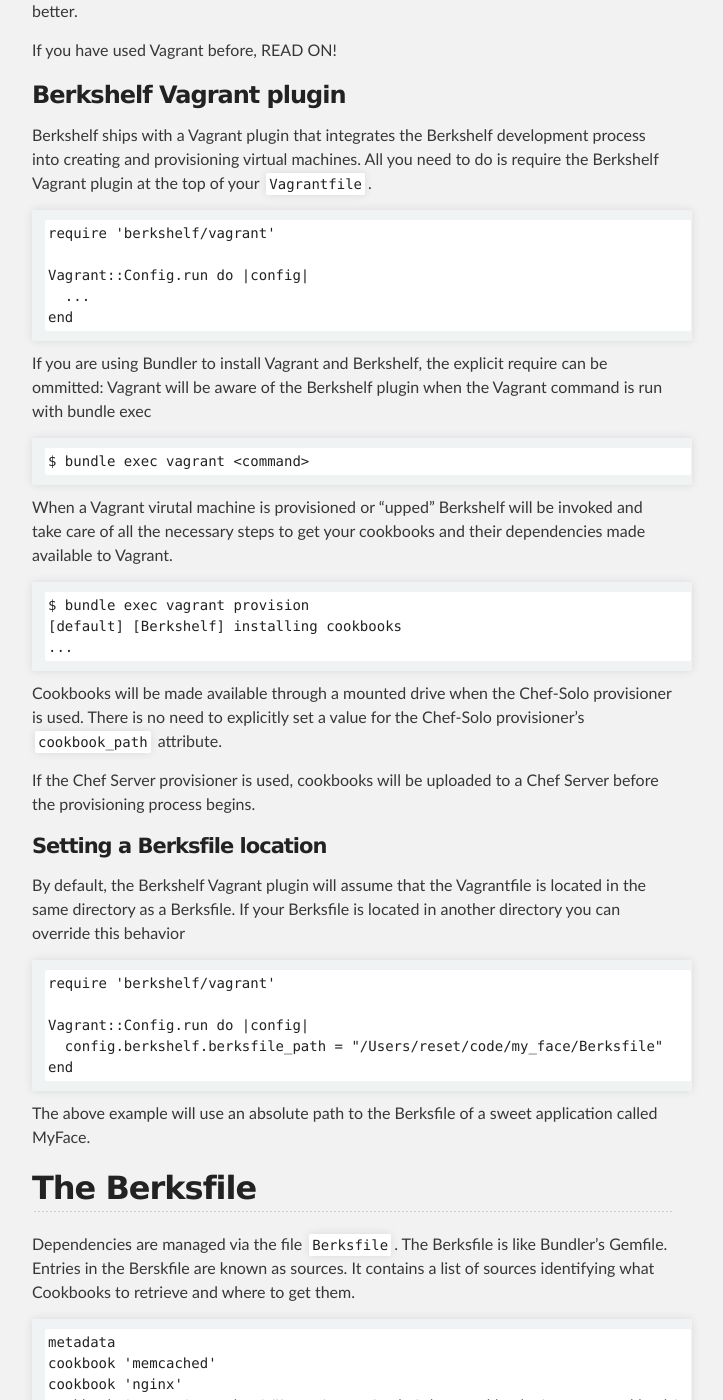
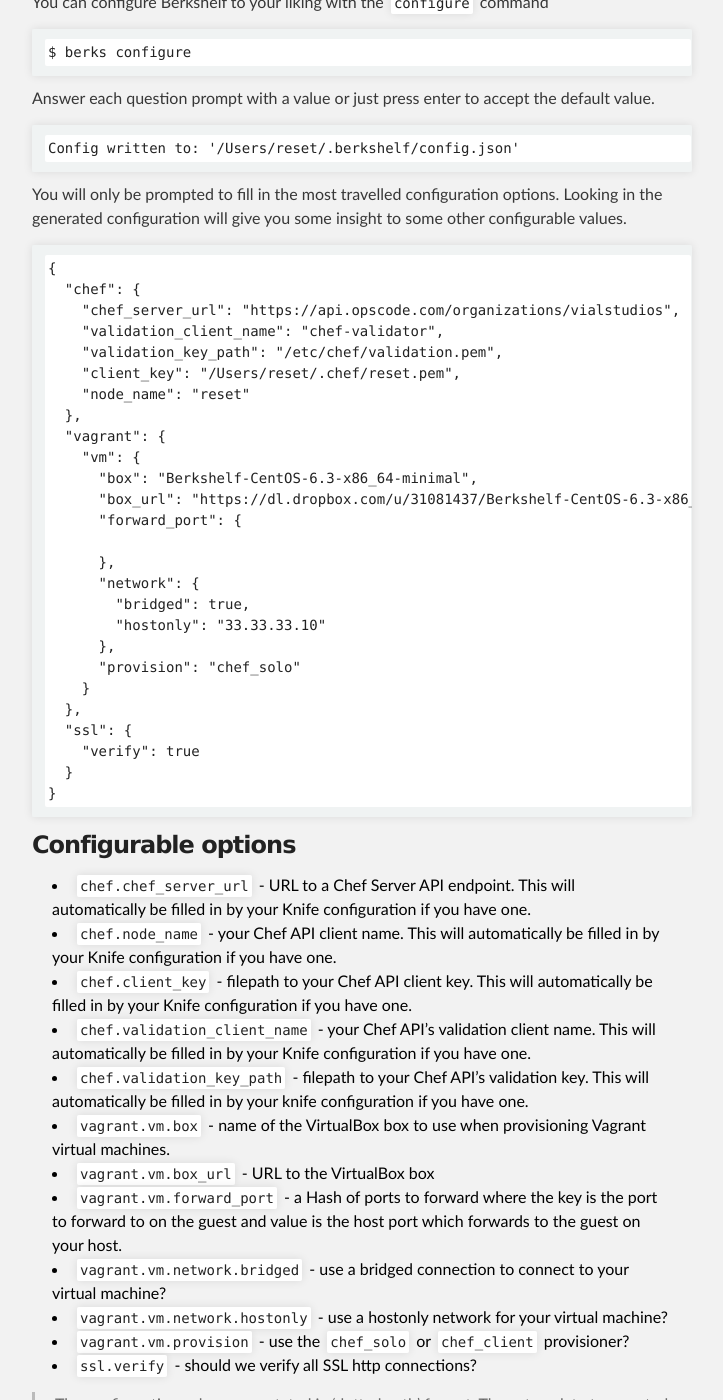
Before and after one commit to berkshelf/berkshelf, a Jekyll site: the page built from index.html, in a window 1280 px wide and 1400 px high, scrolled down 2222 px. Shown: the whole window, without its empty margins (288-1011 px from the left). Built offline with Jekyll 4.4.1, drawn with Linux system fonts in a browser that asks for light colours; some of the changed text lies outside the part shown.

Commit message:
add configuring berkshelf section

```diff
--- a/_includes/index.md
+++ b/_includes/index.md
@@ -55,6 +55,64 @@ You can easily install your Cookbooks and their dependencies to a location other
 
 This will install your Cookbooks to the `vendor/cookbooks` directory relative to where you ran the command from. Inside the vendored cookbooks directory you will find a directory named after the cookbook it contains.
 
+## Configuring Berkshelf
+
+Berkshelf will run with a default configuration unless you explicitly generate one. The configuration will attempt to populate itself with values found in your Knife configuration (if you have one) and fill in the rest with other sensible defaults.
+
+You can configure Berkshelf to your liking with the `configure` command
+
+    $ berks configure
+
+Answer each question prompt with a value or just press enter to accept the default value.
+
+    Config written to: '/Users/reset/.berkshelf/config.json'
+
+You will only be prompted to fill in the most travelled configuration options. Looking in the generated configuration will give you some insight to some other configurable values.
+
+    {
+      "chef": {
+        "chef_server_url": "https://api.opscode.com/organizations/vialstudios",
+        "validation_client_name": "chef-validator",
+        "validation_key_path": "/etc/chef/validation.pem",
+        "client_key": "/Users/reset/.chef/reset.pem",
+        "node_name": "reset"
+      },
+      "vagrant": {
+        "vm": {
+          "box": "Berkshelf-CentOS-6.3-x86_64-minimal",
+          "box_url": "https://dl.dropbox.com/u/31081437/Berkshelf-CentOS-6.3-x86_64-minimal.box",
+          "forward_port": {
+
+          },
+          "network": {
+            "bridged": true,
+            "hostonly": "33.33.33.10"
+          },
+          "provision": "chef_solo"
+        }
+      },
+      "ssl": {
+        "verify": true
+      }
+    }
+
+### Configurable options
+
+* `chef.chef_server_url` - URL to a Chef Server API endpoint. This will automatically be filled in by your Knife configuration if you have one.
+* `chef.node_name` - your Chef API client name. This will automatically be filled in by your Knife configuration if you have one.
+* `chef.client_key` - filepath to your Chef API client key. This will automatically be filled in by your Knife configuration if you have one.
+* `chef.validation_client_name` - your Chef API's validation client name. This will automatically be filled in by your Knife configuration if you have one.
+* `chef.validation_key_path` - filepath to your Chef API's validation key. This will automatically be filled in by your knife configuration if you have one.
+* `vagrant.vm.box` - name of the VirtualBox box to use when provisioning Vagrant virtual machines.
+* `vagrant.vm.box_url` - URL to the VirtualBox box
+* `vagrant.vm.forward_port` - a Hash of ports to forward where the key is the port to forward to on the guest and value is the host port which forwards to the guest on your host.
+* `vagrant.vm.network.bridged` - use a bridged connection to connect to your virtual machine?
+* `vagrant.vm.network.hostonly` - use a hostonly network for your virtual machine?
+* `vagrant.vm.provision` - use the `chef_solo` or `chef_client` provisioner?
+* `ssl.verify` - should we verify all SSL http connections?
+
+> The configuration values are notated in 'dotted path' format. These translate to a nested JSON structure.
+
 ## Vagrant with Berkshelf
 
 Berkshelf was designed for iterating on cookbooks and applications quickly. [Vagrant](http://vagrantup.com) provides us with a way to spin up a virtual environment and configure it using a built-in Chef provisioner. If you have never used Vagrant before - stop now - read the Vagrant documentation and give it a try. Your cookbook development life is about to become 100% better.
@@ -71,19 +129,15 @@ Berkshelf ships with a Vagrant plugin that integrates the Berkshelf development
       ...
     end
 
-If you are using Bundler to install Vagrant and Berkshelf, the explicit require can be ommitted: Vagrant will be aware of the Berkshelf plugin when the Vagrant command is run with bundle exec
-
-    $ bundle exec vagrant <command>
-
 When a Vagrant virutal machine is provisioned or "upped" Berkshelf will be invoked and take care of all the necessary steps to get your cookbooks and their dependencies made available to Vagrant.
 
     $ bundle exec vagrant provision
     [default] [Berkshelf] installing cookbooks
     ...
 
-Cookbooks will be made available through a mounted drive when the Chef-Solo provisioner is used. There is no need to explicitly set a value for the Chef-Solo provisioner's `cookbook_path` attribute.
+Cookbooks will be made available through a mounted drive when the Chef-Solo provisioner is used. There is no need to explicitly set a value for the `chef_solo` provisioner's `cookbook_path` attribute.
 
-If the Chef Server provisioner is used, cookbooks will be uploaded to a Chef Server before the provisioning process begins.
+If the `chef_client` provisioner is used, cookbooks will be uploaded to a Chef Server before the provisioning process begins.
 
 #### Setting a Berksfile location
 
```
